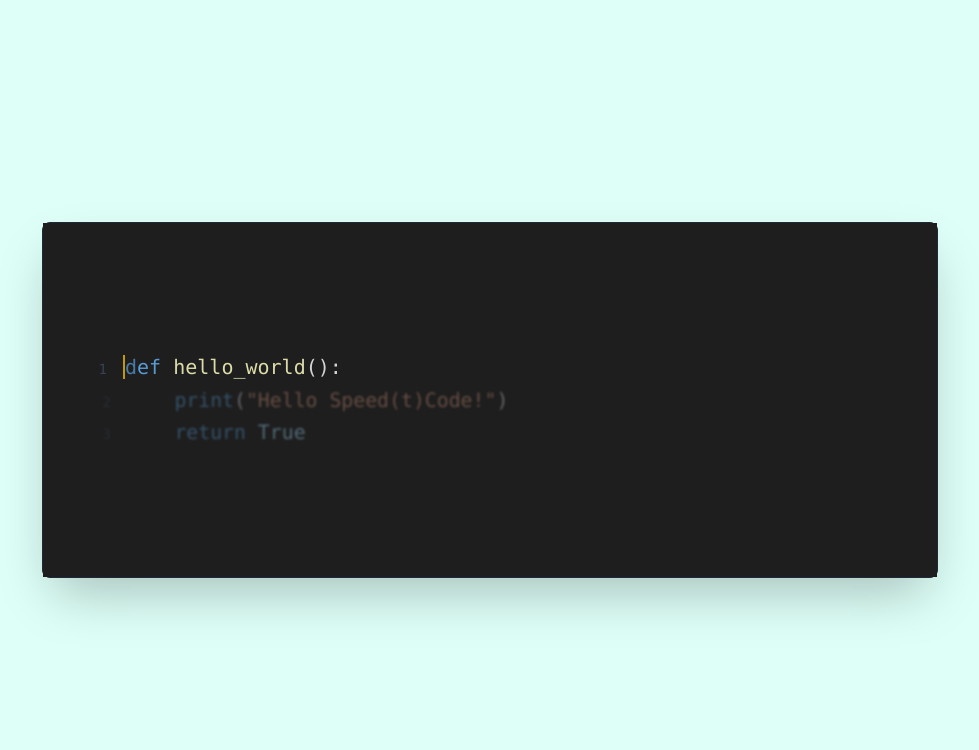
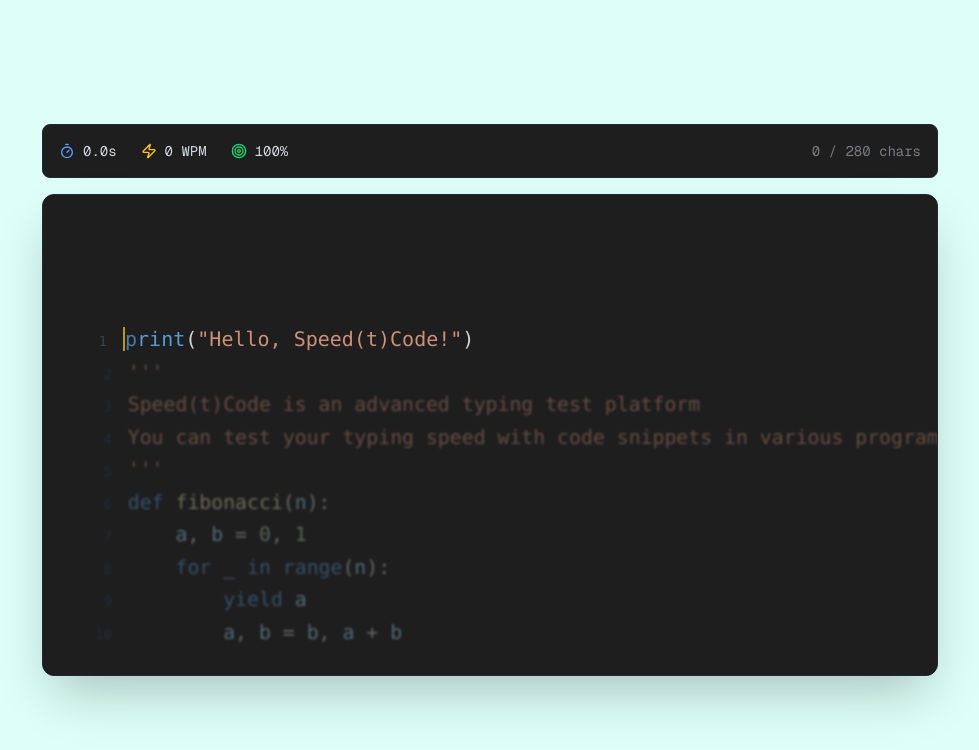
Before and after one commit to imrahnf/speedtcode, a Next.js app in the folder frontend/: page / in a window 1280 px wide. Shown: the top 750 px of the page, without its empty margins (150-1129 px from the left). Built offline with nearby package versions, Linux system fonts and the light colour scheme.

Commit message:
clean up

```diff
--- a/frontend/src/app/page.js
+++ b/frontend/src/app/page.js
@@ -2,9 +2,20 @@
 "use client";
 import TypingEngine from "@/components/typing/TypingEngine";
 
-const MOCK_CODE = `def hello_world():
-    print("Hello Speed(t)Code!")
-    return True`;
+const MOCK_CODE = `print("Hello, Speed(t)Code!")
+'''
+Speed(t)Code is an advanced typing test platform
+You can test your typing speed with code snippets in various programming languages.
+'''
+def fibonacci(n):
+    a, b = 0, 1
+    for _ in range(n):
+        yield a
+        a, b = b, a + b
+
+for num in fibonacci(10):
+    print(num)
+`;
 
 export default function Home() {
   return (
--- a/frontend/src/components/typing/TypingEngine.tsx
+++ b/frontend/src/components/typing/TypingEngine.tsx
@@ -3,8 +3,8 @@
 import React, { useState, useRef, useEffect, useMemo } from "react";
 import { Highlight, themes } from "prism-react-renderer";
 import confetti from "canvas-confetti";
+import { Timer, Zap, Target } from "lucide-react"; // Make sure you have lucide-react installed
 
-// 1. Define Props Interface
 interface TypingEngineProps {
   code: string;
   onFinish: (stats: GameStats) => void;
@@ -19,9 +19,16 @@ interface GameStats {
 export default function TypingEngine({ code: RAW_CODE = "", onFinish }: TypingEngineProps) {
   const [userInput, setUserInput] = useState("");
   const [startTime, setStartTime] = useState<number | null>(null);
+  const [isFinished, setIsFinished] = useState(false);
+
+  // LIVE STATS STATE
+  const [currentWpm, setCurrentWpm] = useState(0);
+  const [currentAccuracy, setCurrentAccuracy] = useState(100);
+  const [elapsedTime, setElapsedTime] = useState(0);
 
   const inputRef = useRef<HTMLTextAreaElement>(null);
   const scrollContainerRef = useRef<HTMLDivElement>(null);
+  const timerIntervalRef = useRef<NodeJS.Timeout | null>(null);
 
   const handleFocus = () => inputRef.current?.focus();
 
@@ -29,7 +36,6 @@ export default function TypingEngine({ code: RAW_CODE = "", onFinish }: TypingEn
   // 🧠 MODEL: PRE-PROCESSING
   // ----------------------------------------------------------------
   const visualToLogicalMap = useMemo(() => {
-    // Split by simple newline, but we handle \r in GAME_CODE below
     const lines = RAW_CODE.split("\n");
     let logicalIndex = 0;
     return lines.map((line) => {
@@ -40,7 +46,7 @@ export default function TypingEngine({ code: RAW_CODE = "", onFinish }: TypingEn
 
   const GAME_CODE = useMemo(() => {
     return RAW_CODE
-      .replace(/\r/g, "") // 🛡️ CRITICAL FIX: Remove Windows Carriage Returns
+      .replace(/\r/g, "")
       .split("\n")
       .filter(line => line.trim().length > 0)
       .map(line => line.trimStart())
@@ -48,16 +54,33 @@ export default function TypingEngine({ code: RAW_CODE = "", onFinish }: TypingEn
   }, [RAW_CODE]);
 
   // ----------------------------------------------------------------
-  // 🧹 STATE HYGIENE: Reset game when problem changes
+  // ⏱️ LIVE TIMER LOGIC
+  // ----------------------------------------------------------------
+  useEffect(() => {
+    if (startTime && !isFinished) {
+      timerIntervalRef.current = setInterval(() => {
+        setElapsedTime(Date.now() - startTime);
+      }, 100); // Update every 100ms
+    }
+    return () => {
+      if (timerIntervalRef.current) clearInterval(timerIntervalRef.current);
+    };
+  }, [startTime, isFinished]);
+
+  // ----------------------------------------------------------------
+  // 🧹 STATE HYGIENE
   // ----------------------------------------------------------------
   useEffect(() => {
     setUserInput("");
     setStartTime(null);
+    setIsFinished(false);
+    setElapsedTime(0);
+    setCurrentWpm(0);
+    setCurrentAccuracy(100);
     if (inputRef.current) {
       inputRef.current.value = "";
       inputRef.current.focus();
     }
-    // Reset scroll to top
     if (scrollContainerRef.current) {
       scrollContainerRef.current.scrollTop = 0;
       scrollContainerRef.current.scrollLeft = 0;
@@ -65,37 +88,26 @@ export default function TypingEngine({ code: RAW_CODE = "", onFinish }: TypingEn
   }, [RAW_CODE]);
 
   // ----------------------------------------------------------------
-  // 🔄 SCROLL LOGIC (With Buffers)
+  // 🔄 SCROLL LOGIC
   // ----------------------------------------------------------------
   useEffect(() => {
     const container = scrollContainerRef.current;
     const cursor = document.getElementById("active-cursor");
 
     if (container && cursor) {
-      // 1. VERTICAL: Center the active line
-      cursor.scrollIntoView({
-        behavior: "smooth",
-        block: "center",
-        inline: "nearest",
-      });
+      cursor.scrollIntoView({ behavior: "smooth", block: "center", inline: "nearest" });
 
-      // 2. HORIZONTAL: Manual "Lookahead" Logic
       const containerRect = container.getBoundingClientRect();
       const cursorRect = cursor.getBoundingClientRect();
-
       const relativeLeft = cursorRect.left - containerRect.left;
       const containerWidth = containerRect.width;
 
       const RIGHT_BUFFER = 150;
       const LEFT_BUFFER = 100;
 
-      // Scroll Right if too close to edge
       if (relativeLeft > containerWidth - RIGHT_BUFFER) {
-        const overflow = relativeLeft - (containerWidth - RIGHT_BUFFER);
-        container.scrollLeft += overflow;
+        container.scrollLeft += (relativeLeft - (containerWidth - RIGHT_BUFFER));
       }
-
-      // Scroll Left (Snap back) on new lines
       if (relativeLeft < LEFT_BUFFER) {
         const underflow = LEFT_BUFFER - relativeLeft;
         container.scrollLeft = Math.max(0, container.scrollLeft - underflow);
@@ -104,12 +116,36 @@ export default function TypingEngine({ code: RAW_CODE = "", onFinish }: TypingEn
   }, [userInput]);
 
   // ----------------------------------------------------------------
+  // 🧮 STATS CALCULATOR HELPER
+  // ----------------------------------------------------------------
+  const calculateStats = (input: string, endTime: number | null = null) => {
+    const now = endTime || Date.now();
+    const durationMs = now - (startTime || now);
+    const minutes = durationMs / 60000;
+
+    // Accuracy Logic: correct chars / total typed chars
+    let correctChars = 0;
+    for (let i = 0; i < input.length; i++) {
+      if (input[i] === GAME_CODE[i]) correctChars++;
+    }
+
+    const accuracy = input.length > 0 ? Math.round((correctChars / input.length) * 100) : 100;
+    // WPM: (Total Chars / 5) / Minutes
+    const wpm = Math.round((input.length / 5) / (minutes || 0.001));
+
+    return { wpm, accuracy, timeMs: durationMs };
+  };
+
+  // ----------------------------------------------------------------
   // ⌨️ INPUT LOGIC
   // ----------------------------------------------------------------
   const handleInputChange = (e: React.ChangeEvent<HTMLTextAreaElement>) => {
+    // 0. STOP IF FINISHED
+    if (isFinished) return;
+
     const newValue = e.target.value;
 
-    // A. Start Timer on first keystroke
+    // A. Start Timer
     if (!startTime && newValue.length === 1) {
       setStartTime(Date.now());
     }
@@ -120,10 +156,11 @@ export default function TypingEngine({ code: RAW_CODE = "", onFinish }: TypingEn
       return;
     }
 
-    // 2. STOP OVERFLOW
+    // 2. STOP OVERFLOW (Win Condition Check happens after update)
     if (newValue.length > GAME_CODE.length) return;
 
-    // 3. STRICT GATES
+    // 3. STRICT GATES (Newline Guard)
+    // We still force Enter keys to keep visual alignment, but allow typos elsewhere
     const currentCharIndex = userInput.length;
     const expectedChar = GAME_CODE[currentCharIndex];
     const typedChar = newValue.slice(-1);
@@ -134,29 +171,30 @@ export default function TypingEngine({ code: RAW_CODE = "", onFinish }: TypingEn
     // 4. UPDATE STATE
     setUserInput(newValue);
 
-    // 5. CHECK WIN CONDITION 🏆
-    if (newValue === GAME_CODE) {
-      const endTime = Date.now();
-      const timeMs = endTime - (startTime || endTime);
-      const minutes = timeMs / 60000;
-      const wpm = Math.round((GAME_CODE.length / 5) / (minutes || 0.001));
+    // 5. UPDATE LIVE STATS
+    if (startTime) {
+      const liveStats = calculateStats(newValue);
+      setCurrentWpm(liveStats.wpm);
+      setCurrentAccuracy(liveStats.accuracy);
+    }
 
-      // 🎉 TRIGGER CONFETTI
+    // 6. CHECK WIN CONDITION (LENGTH CHECK) 🏆
+    if (newValue.length === GAME_CODE.length) {
+      setIsFinished(true);
+      const finalStats = calculateStats(newValue, Date.now());
+
+      // 🎉 FIRE CONFETTI
       confetti({
         particleCount: 150,
         spread: 70,
         origin: { y: 0.6 },
-        zIndex: 9999, // Force on top
+        zIndex: 9999,
         colors: ['#4ade80', '#ffffff', '#fbbf24']
       });
 
-      // ⏳ WAIT 1 SECOND before showing results
+      // ⏳ WAIT 1 SECOND then call Parent
       setTimeout(() => {
-        onFinish({
-          wpm,
-          accuracy: 100,
-          timeMs
-        });
+        onFinish(finalStats);
       }, 1000);
     }
   };
@@ -166,8 +204,31 @@ export default function TypingEngine({ code: RAW_CODE = "", onFinish }: TypingEn
   };
 
   return (
+    <div className="w-full max-w-4xl mx-auto flex flex-col gap-4">
+
+      {/* 📊 LIVE HUD */}
+      <div className="flex justify-between items-center bg-[#1e1e1e] p-4 rounded-lg border border-gray-800 text-gray-300 font-mono text-sm">
+        <div className="flex gap-6">
+          <div className="flex items-center gap-2">
+            <Timer className="w-4 h-4 text-blue-400" />
+            <span>{(elapsedTime / 1000).toFixed(1)}s</span>
+          </div>
+          <div className="flex items-center gap-2">
+            <Zap className="w-4 h-4 text-yellow-400" />
+            <span>{currentWpm} WPM</span>
+          </div>
+          <div className="flex items-center gap-2">
+            <Target className="w-4 h-4 text-green-400" />
+            <span>{currentAccuracy}%</span>
+          </div>
+        </div>
+        <div className="opacity-50">
+          {userInput.length} / {GAME_CODE.length} chars
+        </div>
+      </div>
+
       <div
-      className="relative w-full max-w-4xl mx-auto bg-[#0a0a0a] rounded-lg shadow-2xl font-mono text-xl leading-relaxed border border-gray-800"
+        className="relative bg-[#0a0a0a] rounded-xl shadow-2xl overflow-hidden font-mono text-xl leading-relaxed border border-gray-800"
         onClick={handleFocus}
       >
         <textarea
@@ -175,7 +236,8 @@ export default function TypingEngine({ code: RAW_CODE = "", onFinish }: TypingEn
           value={userInput}
           onChange={handleInputChange}
           onKeyDown={handleKeyDown}
-        className="absolute inset-0 opacity-0 cursor-text z-10 w-full h-full resize-none"
+          readOnly={isFinished} // Disable input when done
+          className="absolute inset-0 opacity-0 cursor-text z-10 w-full h-full resize-none disabled:cursor-not-allowed"
           autoComplete="off"
           spellCheck="false"
         />
@@ -247,6 +309,7 @@ export default function TypingEngine({ code: RAW_CODE = "", onFinish }: TypingEn
                             displayClass = "text-green-400";
                             displayStyle = { color: "#4ade80" };
                           } else {
+                            // Red for error
                             displayClass = "text-red-500 bg-red-900/50";
                             displayStyle = { color: "#ef4444", backgroundColor: "rgba(127, 29, 29, 0.5)" };
                           }
@@ -311,5 +374,6 @@ export default function TypingEngine({ code: RAW_CODE = "", onFinish }: TypingEn
           </Highlight>
         </div>
       </div>
+    </div>
   );
 }
```
Lines whose indentation alone changed are shown as unchanged.
